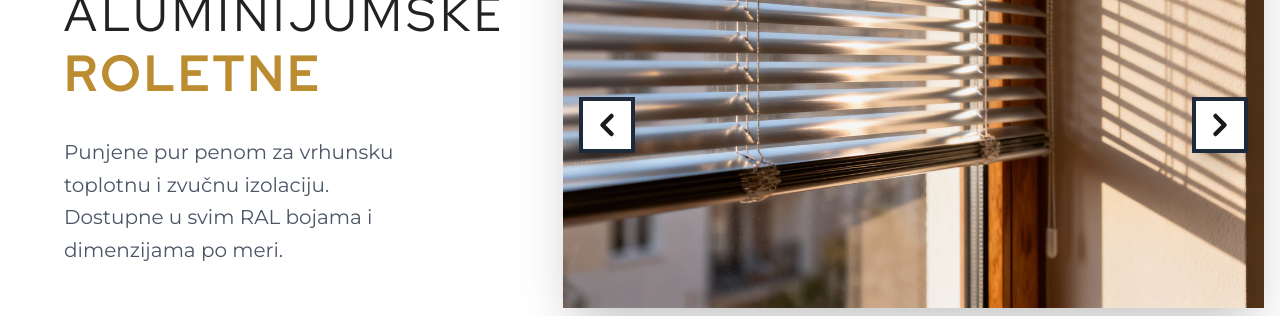
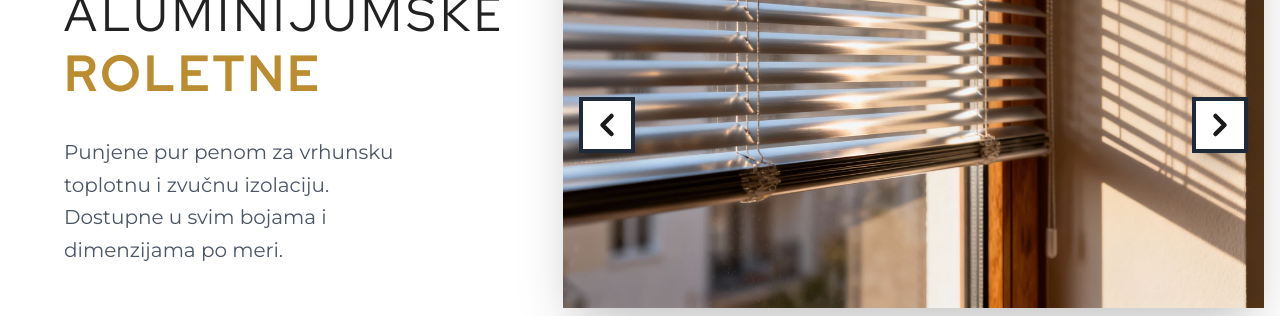
Before and after one commit to damjans92/roletne-servis, a Next.js app: page / in a window 1280 px wide. Shown: the part 4620-4936 px from the top of the page. Built offline with nearby package versions, Linux system fonts and the light colour scheme.

Commit message:
removed 'RAL' from text

```diff
--- a/app/_components/sections/BlindsCarousel.tsx
+++ b/app/_components/sections/BlindsCarousel.tsx
@@ -43,7 +43,7 @@ export default function TextCarousel() {
                   <p className="mt-8 text-lg lg:text-xl text-gray-600 leading-relaxed">
                     Punjene pur penom za vrhunsku toplotnu i zvučnu izolaciju.
                     <br />
-                    Dostupne u svim RAL bojama i dimenzijama po meri.
+                    Dostupne u svim bojama i dimenzijama po meri.
                   </p>
                 </div>
                 <div className="flex-none w-full px-8 lg:px-12 py-16 lg:py-20">
--- a/app/globals.css
+++ b/app/globals.css
@@ -25,7 +25,6 @@ body {
   max-width: var(--container-max);
 }
 a {
-  /* color: inherit; */
   text-decoration: none;
 }
 a:hover {
```
